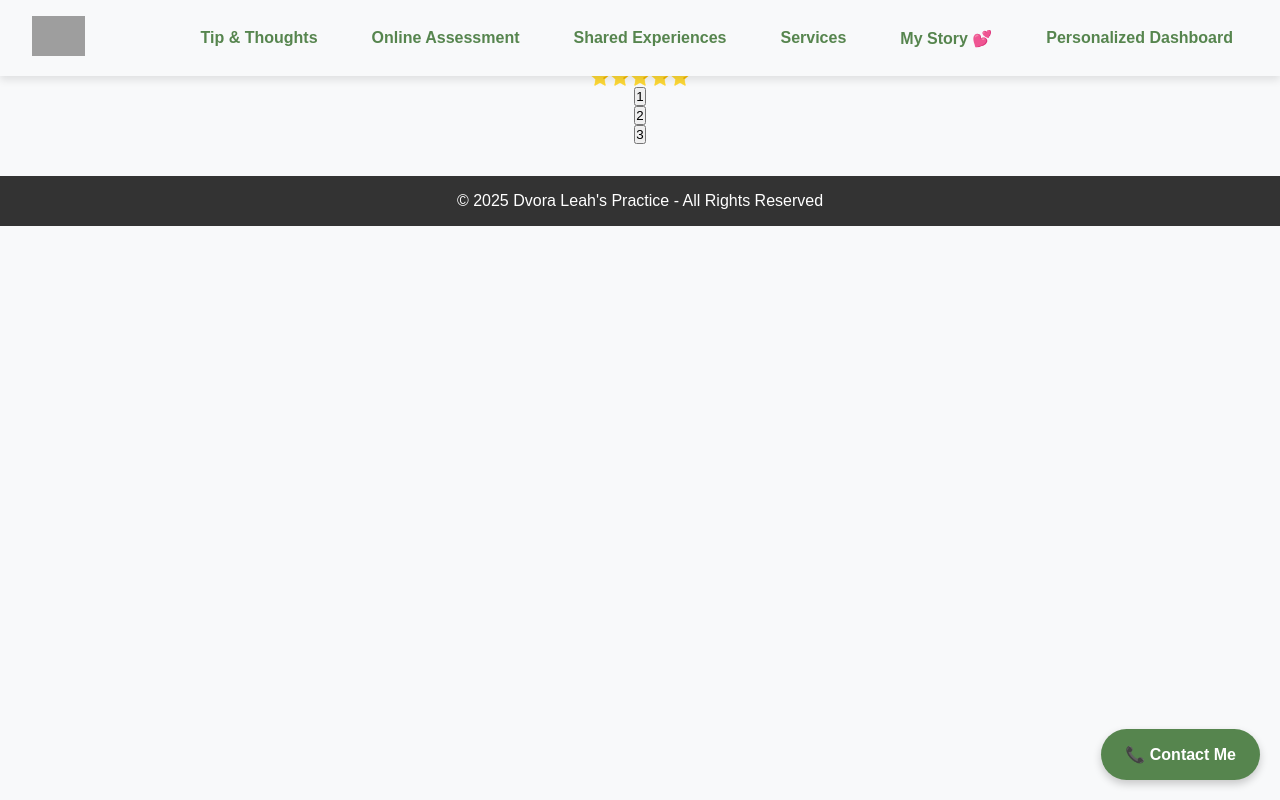
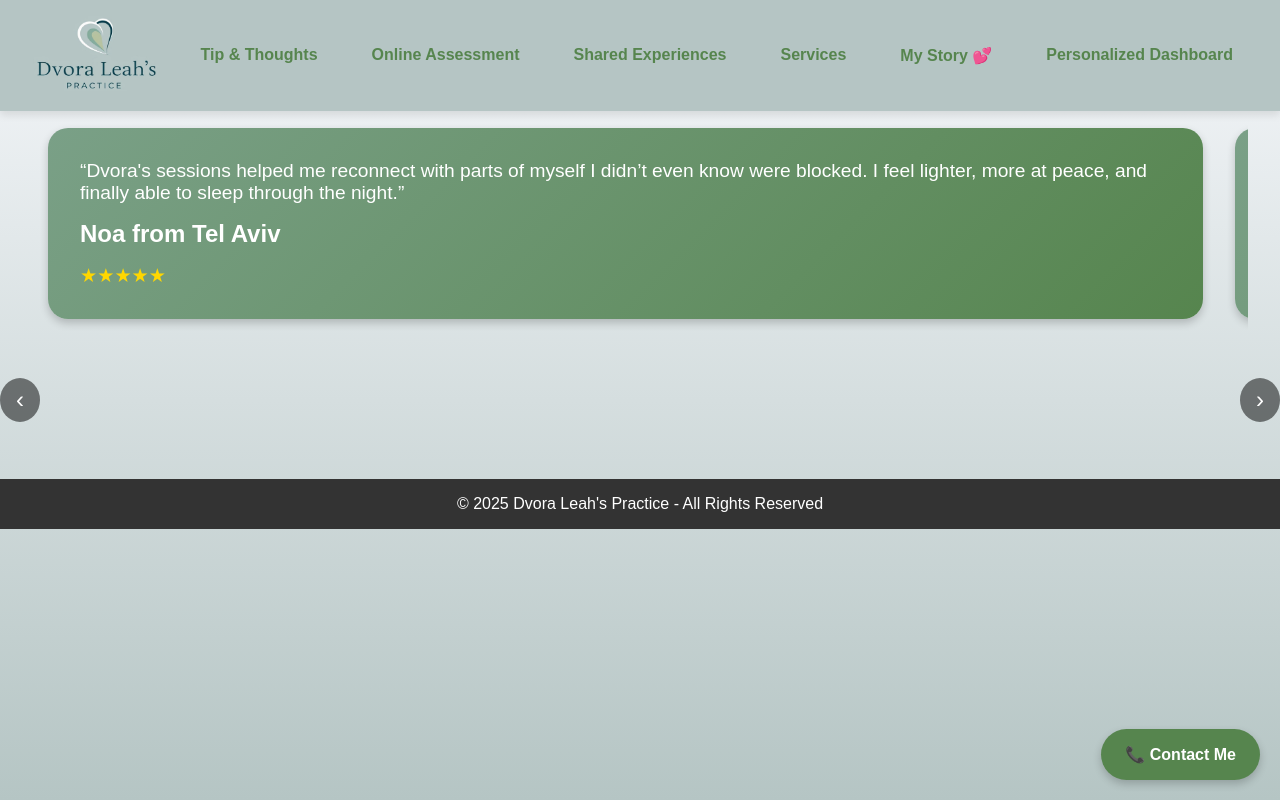
Before and after one commit to shayrozen/Therapist, a Django app: page /Experiences/ in a window 1280 px wide. Run offline with Django 5.2, Linux system fonts and the light colour scheme; grey boxes are pictures that could not be loaded.

Commit message:
New Design for home and experiences and logo

```diff
--- a/therapist/templates/therapist/Experiences.html
+++ b/therapist/templates/therapist/Experiences.html
@@ -18,10 +18,15 @@
         }
 
         body {
-            font-family: 'Arial', sans-serif;
-            background-color: #f8f9fa;
-            color: #333;
-            text-align: center;
+            font-family: Arial, sans-serif;
+            background: linear-gradient(to bottom, #f5f7fa, #B5C5C4);
+            margin: 0;
+            padding: 0;
+            display: flex;
+            justify-content: flex-start;
+            align-items: center;
+            flex-direction: column; /* Stack items vertically */
+            min-height: 100vh;
         }
 
         /* Navigation */
@@ -30,7 +35,7 @@
             justify-content: space-between;
             align-items: center;
             padding: 1rem 2rem;
-            background: #f8f9fa;
+            background: #B5C5C4;
             position: fixed;
             width: 100%;
             top: 0;
@@ -39,6 +44,11 @@
             box-shadow: 0 4px 8px rgba(0, 0, 0, 0.1);
         }
 
+        .logo-container {
+            display: flex;
+            justify-content: flex-start;  /* Align logo to the left on desktop */
+            align-items: center;
+        }
         /* Mobile Menu */
         .menu-toggle {
             display: none;
@@ -50,6 +60,7 @@
             list-style: none;
             display: flex;
             gap: 1.5rem;
+            background-color:#B5C5C4;
         }
 
         nav ul li a {
@@ -245,24 +216,79 @@
             nav ul.active {
                 display: flex;
             }
+        }
 
-            .hero {
-                height: 60vh;
-            }
+        /* Carousel styles (moved outside the media query) */
+        .carousel-container {
+            width: 95%;
+            position: relative;
+            overflow: hidden;
+            margin: 7rem auto; /* Center the carousel on the page */
 
-            .hero h1 {
-                font-size: 2rem;
-            }
+        }
 
-            .hero p {
-                font-size: 1rem;
-            }
+        .carousel {
+            display: flex;
+            transition: transform 0.5s ease-in-out;
         }
+
+        .carousel-card {
+            min-width: 95%;
+            background: linear-gradient(135deg, #7AA087, #56854E);
+            color: white;
+            padding: 2rem;
+            margin: 1rem;
+            border-radius: 20px;
+            box-shadow: 0 4px 8px rgba(0, 0, 0, 0.2);
+            text-align: left;
+            position: relative;
+        }
+
+        .carousel-card h3 {
+            font-size: 1.5rem;
+            margin-bottom: 1rem;
+        }
+
+        .carousel-card p {
+            font-size: 1.2rem;
+            margin-bottom: 1rem;
+        }
+
+        .stars {
+            color: gold;
+            font-size: 1.2rem;
+        }
+
+        /* Navigation Buttons */
+        .carousel-nav {
+            position: absolute;
+            top: 50%;
+            width: 100%;
+            display: flex;
+            justify-content: space-between;
+            transform: translateY(-50%);
+        }
+
+        .carousel-btn {
+            background: rgba(0, 0, 0, 0.5);
+            color: white;
+            border: none;
+            padding: 0.5rem 1rem;
+            font-size: 1.5rem;
+            cursor: pointer;
+            border-radius: 50%;
+            transition: background 0.3s;
+        }
+
+        .carousel-btn:hover {
+            background: rgba(0, 0, 0, 0.8);
+        }
+    </style>
     </style>
 </head>
 <body>
     <nav>
-        <div><img src="{% static 'images/logo.png' %}" alt="Logo" height="40"></div>
+        <div class="logo-container"><a href="{% url 'home' %}"><img src="{% static 'images/logo.jpg' %}" alt="Logo" height="75"></a></div>
         <div class="menu-toggle" onclick="toggleMenu()">☰</div>
         <ul>
             <li><a href="/Blog/">Tip & Thoughts</a></li>
@@ -275,28 +301,43 @@
     </nav>
 
 
-    <!-- Reviews Section -->
-    <section class="reviews-section">
-        <h2>Words from the Heart 💬</h2>
-        <div class="review-carousel">
-            <div class="review-card">
-                <h3>Sarah L.</h3>
-                <p>"Dvora Leah's guidance has been transformative. I feel more balanced and confident in my daily life."</p>
-                <p>⭐⭐⭐⭐⭐</p>
+    <div class="carousel-container">
+        <div class="carousel" id="carousel">
+            <div class="carousel-card">
+                <p>“Dvora's sessions helped me reconnect with parts of myself I didn’t even know were blocked. I feel lighter, more at peace, and finally able to sleep through the night.”</p>
+                <h3>Noa from Tel Aviv</h3>
+                <div class="stars">★★★★★</div>
             </div>
-            <div class="review-card">
-                <h3>Michael B.</h3>
-                <p>"I finally found someone who truly listens. The support I've received here has been invaluable."</p>
-                <p>⭐⭐⭐⭐⭐</p>
+            <div class="carousel-card">
+                <p>“After years of anxiety, I found in Dvora a guide who helped me bridge the gap between my mind and body. Her transpersonal approach was exactly what I needed to heal.”</p>
+                <h3>Emouna from Haifa</h3>
+                <div class="stars">★★★★★</div>
             </div>
-            <div class="review-card">
-                <h3>Emma W.</h3>
-                <p>"Highly professional and compassionate service. My mental health has never been better."</p>
-                <p>⭐⭐⭐⭐</p>
+            <div class="carousel-card">
+                <p>“Working with Dvora has been transformative. Her gentle yet profound guidance led me to uncover deep emotional patterns, and I finally feel free from old traumas.”</p>
+                <h3>Yael from Jerusalem</h3>
+                <div class="stars">★★★★★</div>
+            </div>
+            <div class="carousel-card">
+                <p>“I never imagined that healing could feel this natural. Dvora’s mind-body approach taught me how to truly listen to myself. I’m now more balanced, both emotionally and physically.”</p>
+                <h3>Keren from Ramat Gan</h3>
+                <div class="stars">★★★★★</div>
+            </div>
+            <div class="carousel-card">
+                <p>“Dvora’s sessions are like a safe haven. Each time I leave feeling grounded, more aware, and in tune with my inner world. She’s a gifted healer and a true professional.”</p>
+                <h3>Michal from Be'er Sheva</h3>
+                <div class="stars">★★★★★</div>
             </div>
         </div>
-    </section>
+    </div>
 
+
+        <!-- Navigation Buttons -->
+        <div class="carousel-nav">
+            <button class="carousel-btn" onclick="prevSlide()">‹</button>
+            <button class="carousel-btn" onclick="nextSlide()">›</button>
+        </div>
+    </div>
 
     <button class="contact-btn" onclick="openContactModal()">📞 Contact Me</button>
 
@@ -338,21 +379,28 @@
             }
         };
     </script>
-    <!-- jQuery & Slick.js -->
-    <script src="https://cdn.jsdelivr.net/npm/jquery@3.6.0/dist/jquery.min.js"></script>
-    <script src="https://cdn.jsdelivr.net/npm/slick-carousel@1.8.1/slick/slick.min.js"></script>
+    <script>
+        let currentIndex = 0;
+        const carousel = document.getElementById('carousel');
+        const totalCards = document.querySelectorAll('.carousel-card').length;
 
-    <!-- Initialize the Carousel -->
-    <script>
-        $(document).ready(function(){
-            $('.review-carousel').slick({
-                slidesToShow: 1,
-                autoplay: true,
-                autoplaySpeed: 3000,
-                dots: true,
-                arrows: false
-            });
-        });
+        function showSlide(index) {
+            const offset = -index * 100;
+            carousel.style.transform = `translateX(${offset}%)`;
+        }
+
+        function nextSlide() {
+            currentIndex = (currentIndex + 0.96) % totalCards;
+            showSlide(currentIndex);
+        }
+
+        function prevSlide() {
+            currentIndex = (currentIndex - 0.96 + totalCards) % totalCards;
+            showSlide(currentIndex);
+        }
+
+        // Auto-rotate every 7 seconds
+        setInterval(nextSlide, 7000);
     </script>
 </body>
 </html>
```
Also changed, not shown: other parts of therapist/templates/therapist/Experiences.html (+6 -46 lines), mytherapysite/settings.py (+21 -16 lines), mytherapysite/wsgi.py (+7 -13 lines), therapist/templates/therapist/home.html (+15 -4 lines), static/images/favicon.ico, static/images/logo.jpg (added).
